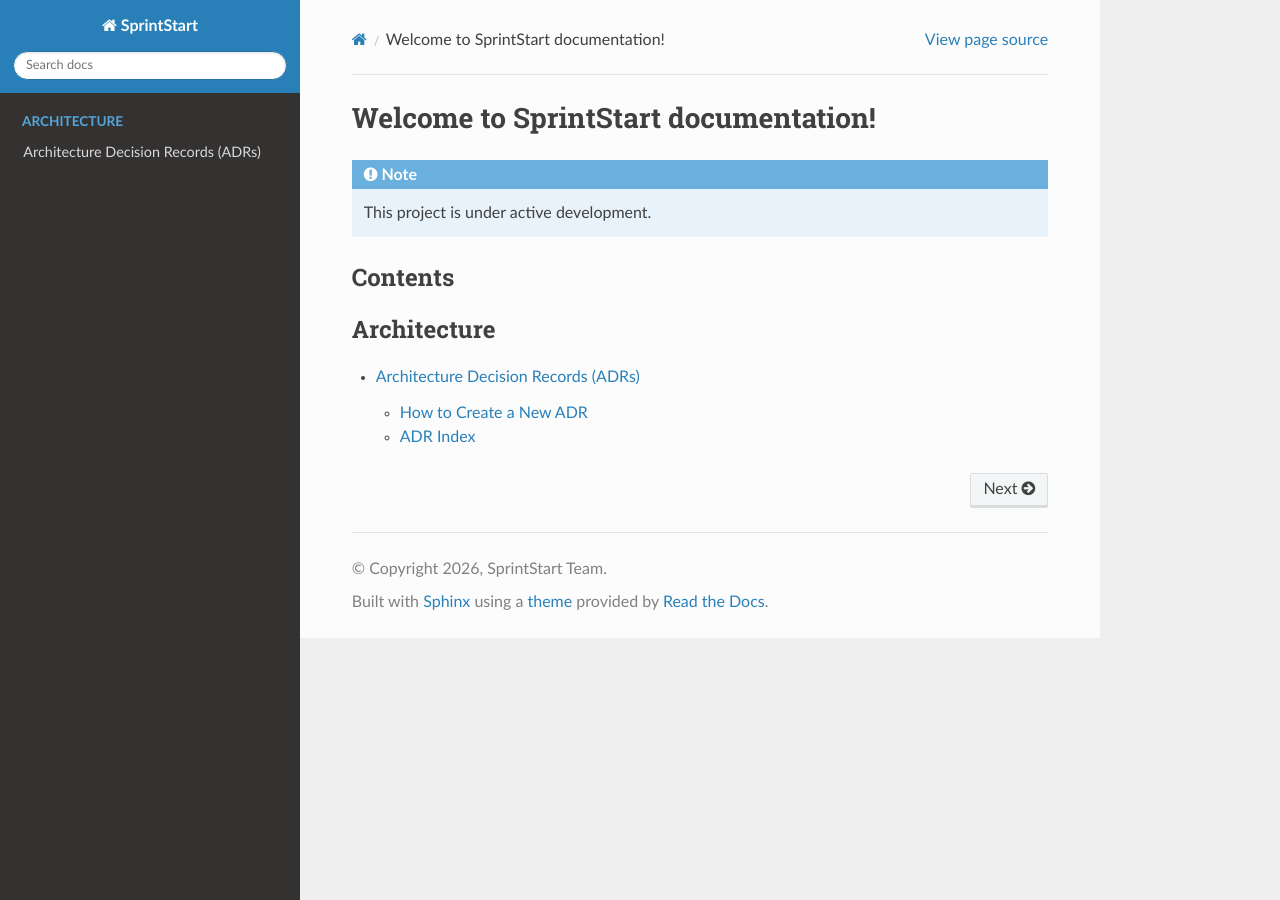
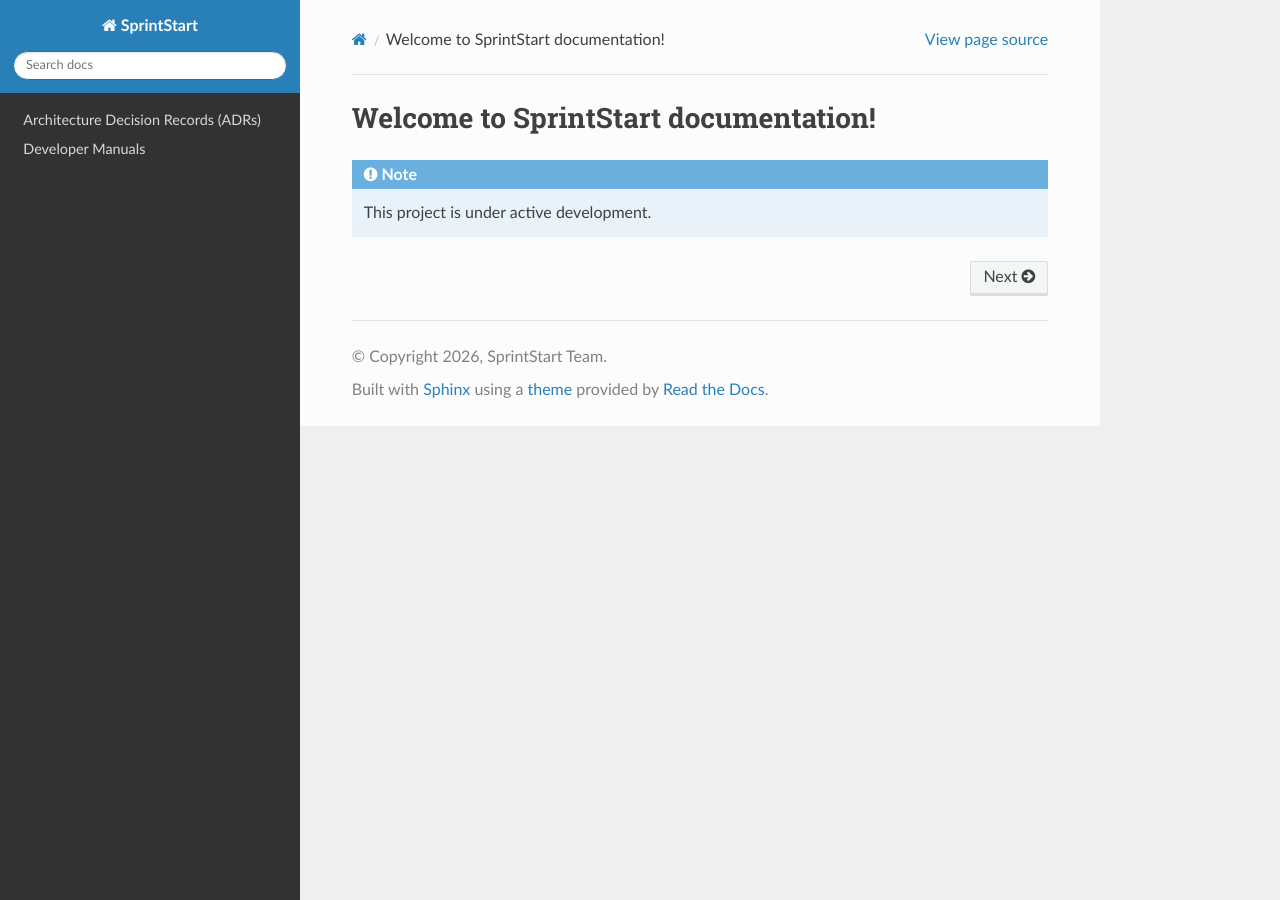
Before and after one commit to SprintStartProject/Wiki, a Sphinx documentation site: the page built from docs/source/index.rst, in a window 1280 px wide. Built offline with Sphinx 7.4.7 and the Read the Docs theme 3.1.0, drawn with Linux system fonts in a browser that asks for light colours.

Commit message:
Added Testing Conventions and repaired broken indexing

```diff
--- a/docs/source/index.rst
+++ b/docs/source/index.rst
@@ -1,15 +1,13 @@
 Welcome to SprintStart documentation!
-===================================
+======================================
 
 .. note::
 
    This project is under active development.
 
-Contents
---------
+.. toctree::
+   :maxdepth: 1
+   :hidden:
 
-.. toctree::
-   :maxdepth: 2
-   :caption: Architecture
-
-   adr/adr-index
+   adr/index
+   dev-manuals/index
```
Also changed, not shown: docs/source/adr/ADR-001-ai-python-toolchain.md (+1 -1 lines), docs/source/adr/ADR-002-backend-architecture.md (+1 -1 lines), docs/source/adr/ADR-NNN-template.md (+1 -1 lines), docs/source/dev-manuals/index.md (added, +12 -0 lines), docs/source/dev-manuals/testing/conventions.md (added, +33 -0 lines), docs/source/dev-manuals/testing/testing-index.md (added, +10 -0 lines), docs/source/adr/index.md (renamed from docs/source/adr/adr-index.md).
